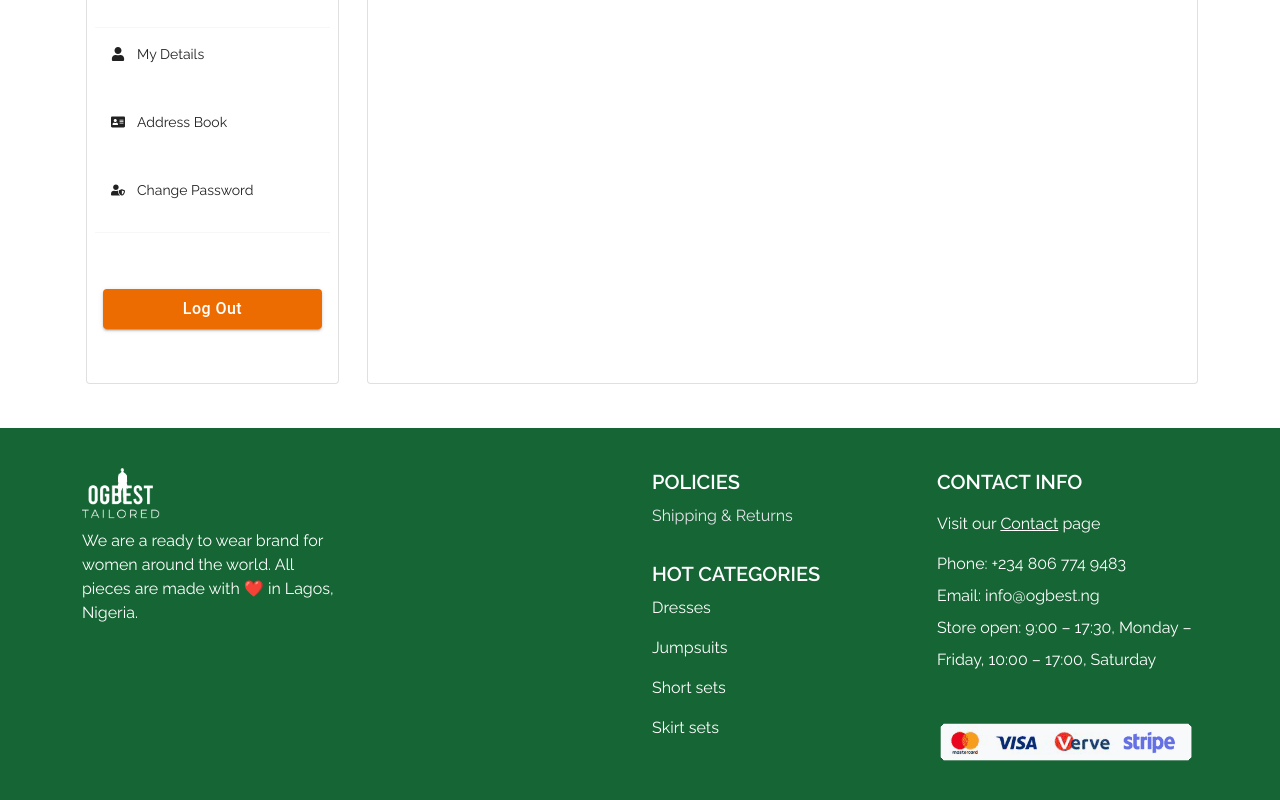
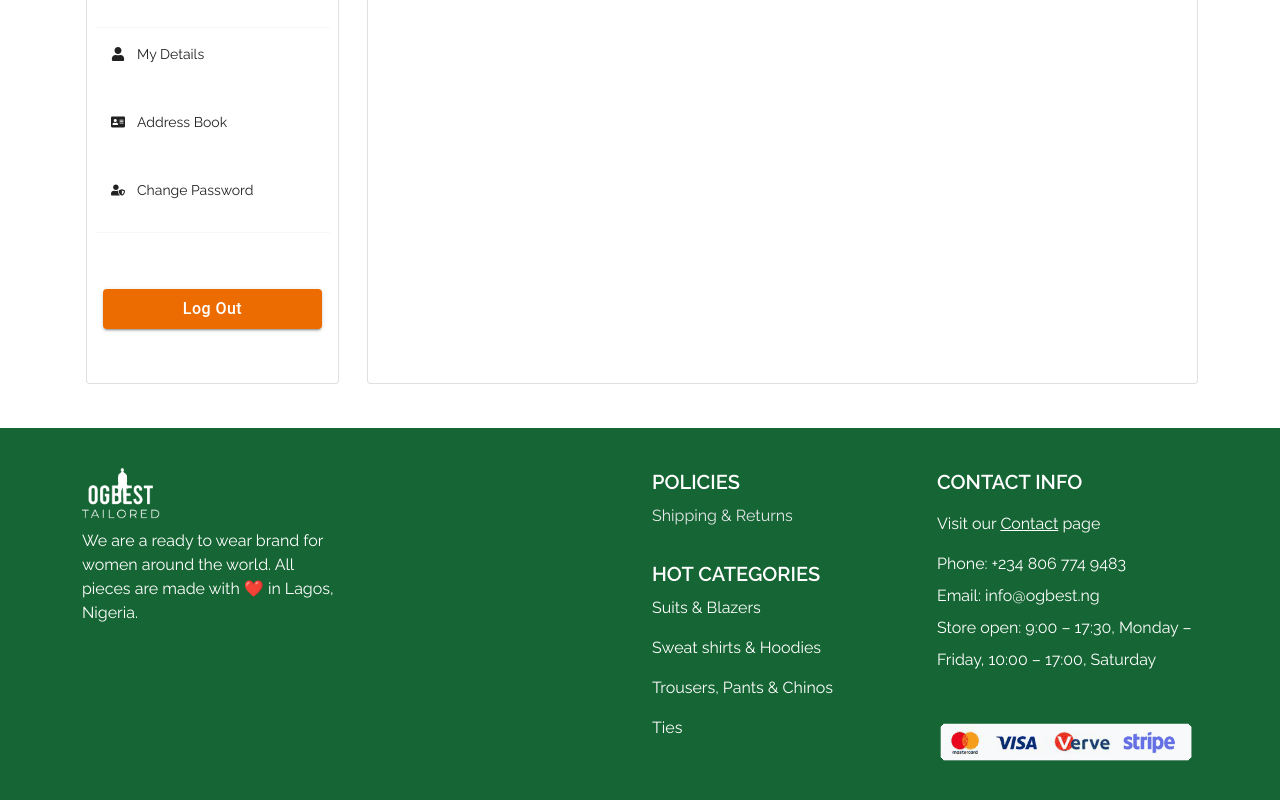
Before and after one commit to ifeanyi21/shopping-client, a React (Create React App) app: page /account/orders in a window 1280 px wide. Shown: the part 302-1102 px from the top of the page. Built offline with nearby package versions, Linux system fonts and the light colour scheme; no server answers.

Commit message:
change footer links

```diff
--- a/src/layout/Footer.jsx
+++ b/src/layout/Footer.jsx
@@ -3,7 +3,12 @@ import { Link } from "react-router-dom";
 import Logo from "../assests/images/footer.png";
 
 const Footer = () => {
-  const categories = ["Dresses", "Jumpsuits", "Short sets", "Skirt sets"];
+  const categories = [
+    "Suits & Blazers",
+    "Sweat shirts & Hoodies",
+    "Trousers, Pants & Chinos",
+    "Ties",
+  ];
   return (
     <div className="bg-green-800 text-white text-left p-10">
       <div className="container">
```
